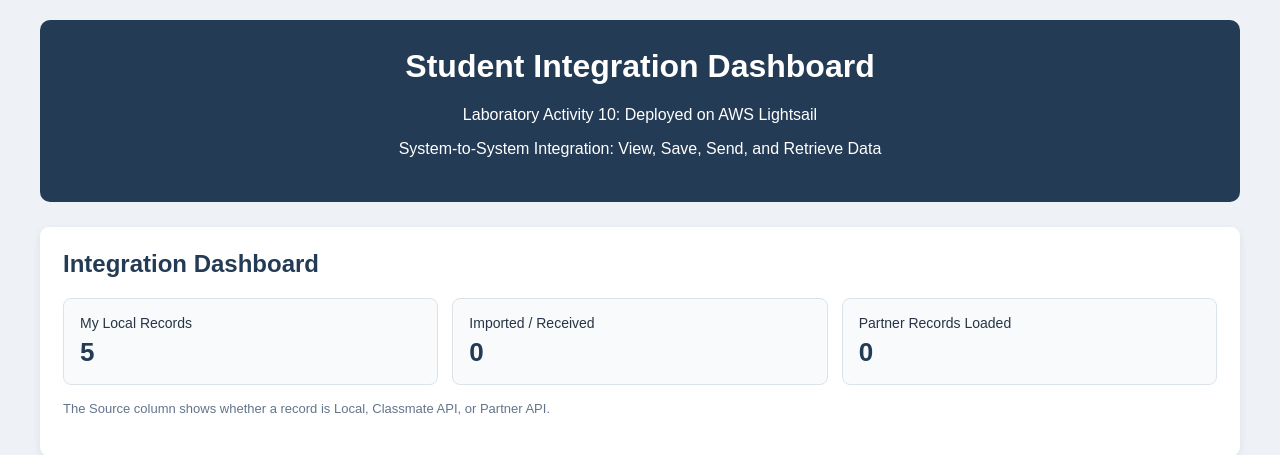
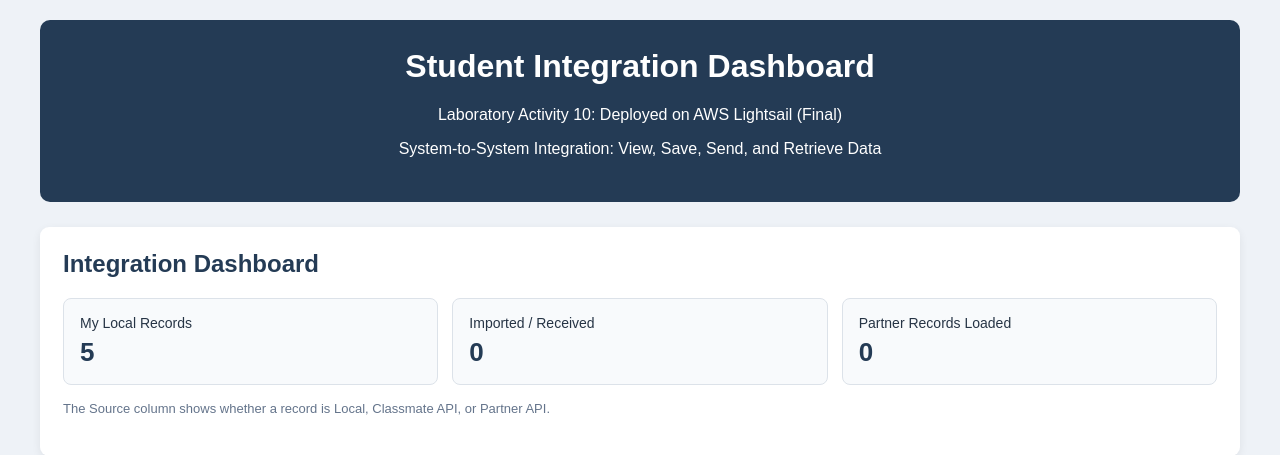
Before and after one commit to paca-oncisjero-maker/jero-act-10, a Flask app: page / in a window 1280 px wide. Shown: the top 455 px of the page. Run offline with Flask 3, Linux system fonts and the light colour scheme; data comes from the database, SQL or seed files in the repository.

Commit message:
Mark the AWS Lightsail header as final

```diff
--- a/templates/index.html
+++ b/templates/index.html
@@ -374,7 +374,7 @@
 
         <h1>Student Integration Dashboard</h1>
 
-        <p>Laboratory Activity 10: Deployed on AWS Lightsail</p>
+        <p>Laboratory Activity 10: Deployed on AWS Lightsail (Final)</p>
 
         <p>System-to-System Integration: View, Save, Send, and Retrieve Data</p>
 
```
